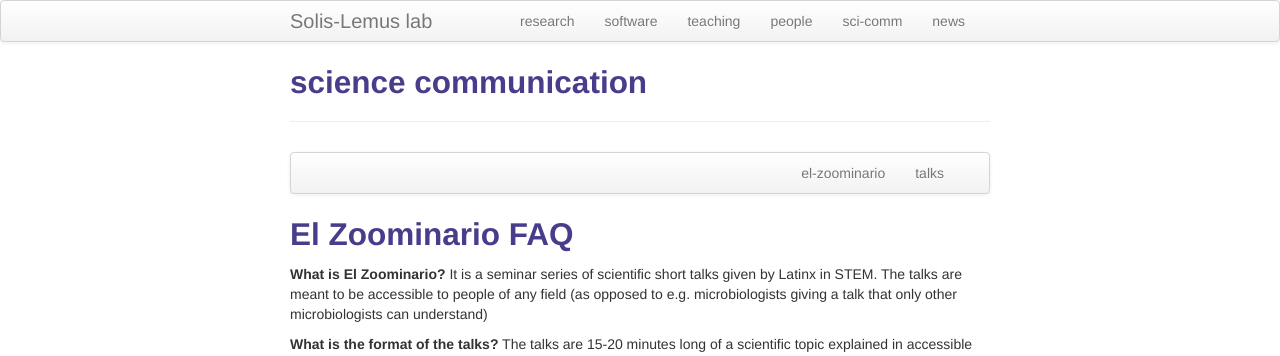
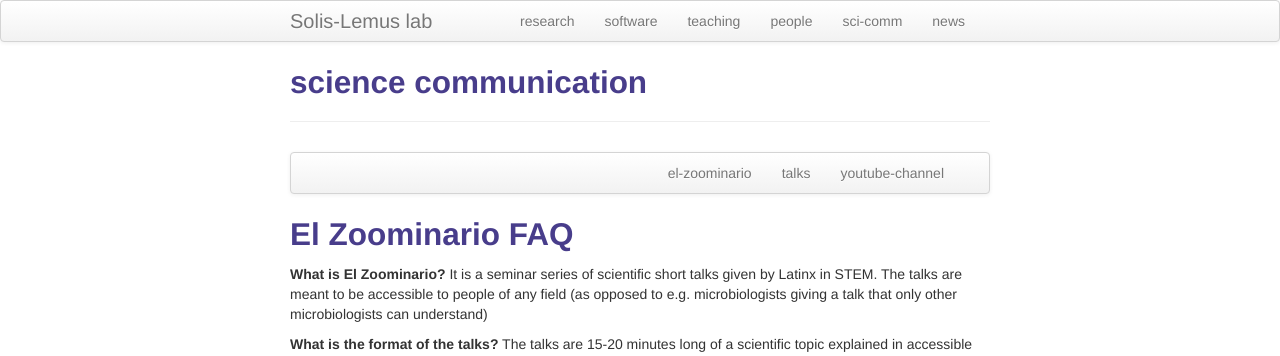
Before and after one commit to solislemuslab/solislemuslab.github.io, a Jekyll site: the page built from pages/talks.md, in a window 1280 px wide and 900 px high. Shown: the top 356 px of the window. Built offline with Jekyll 4.4.1, drawn with Linux system fonts in a browser that asks for light colours.

Commit message:
added youtube channel

```diff
--- a/pages/talks.md
+++ b/pages/talks.md
@@ -9,6 +9,7 @@ description: Claudia Solis-Lemus' talks
         <ul class="nav">
             <li><a href="#zoominario">el-zoominario</a></li>
             <li><a href="#talks">talks</a></li>
+            <li><a href="https://www.youtube.com/channel/UCcBcmxIYYGC6Z04p9SC7hwg/featured">youtube-channel</a></li>
         </ul>
     </div>
 </div>
```
